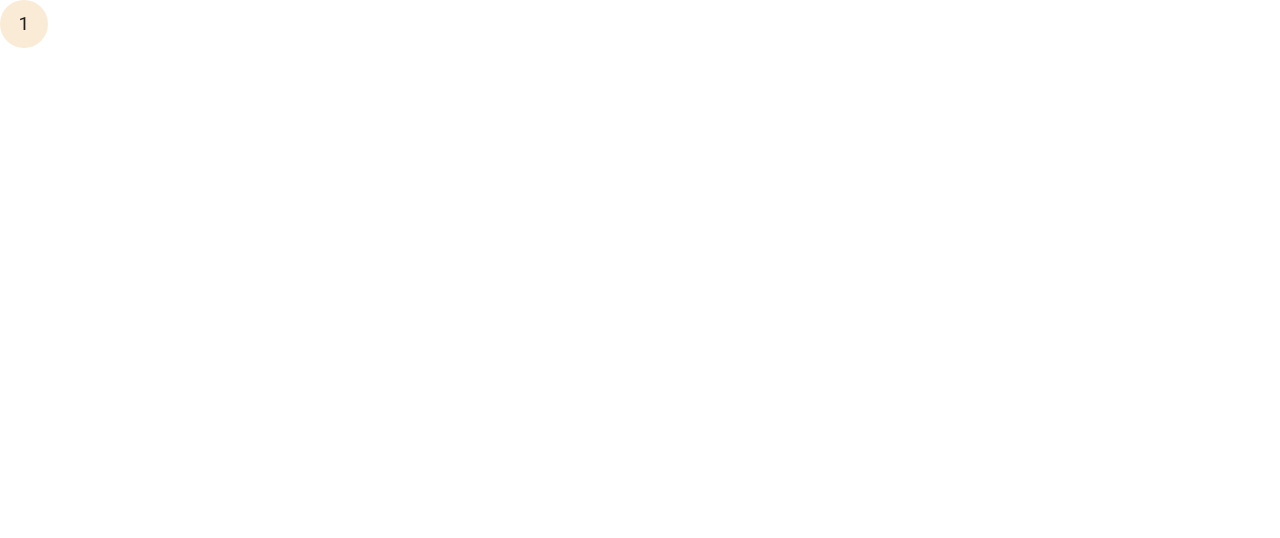
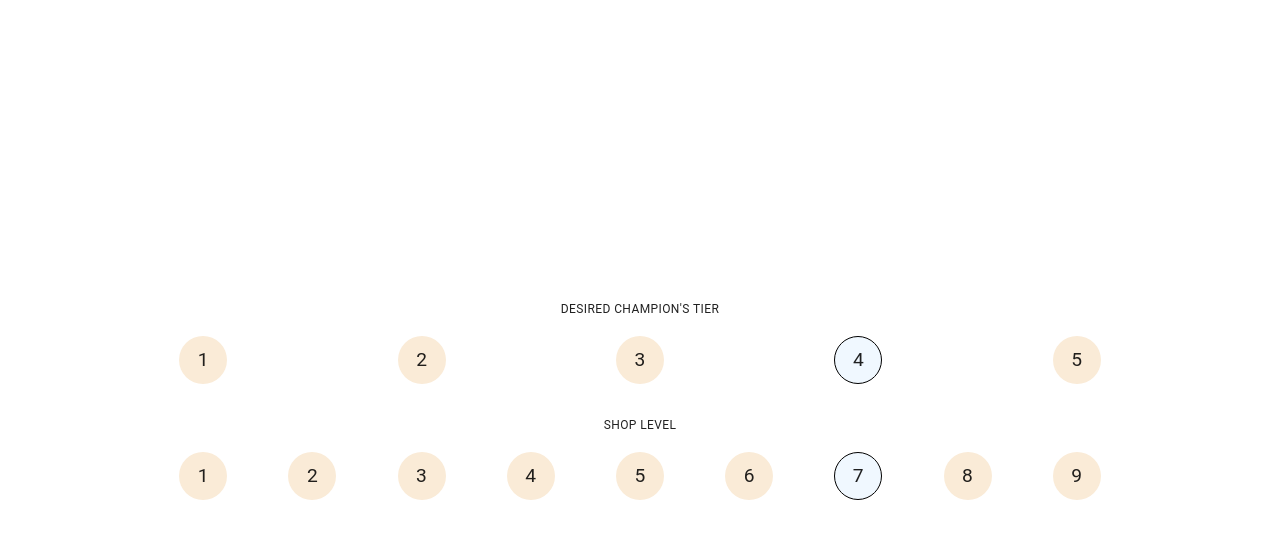
Before and after one commit to willian-pessoa/TFT-Probabilidade, a React (Create React App) app: page / in a window 1280 px wide. Shown: the top 538 px of the page. Built offline with nearby package versions, Linux system fonts and the light colour scheme.

Commit message:
add UI form to tier and shop

```diff
--- a/src/App.js
+++ b/src/App.js
@@ -1,31 +1,40 @@
 import { useState } from 'react';
-import { Box, useTheme, FormControl, FormControlLabel, FormLabel, RadioGroup } from '@mui/material';
+import { Box, useTheme, Typography } from '@mui/material';
 import CssBaseline from '@mui/material/CssBaseline';
 
+import FlexCenterBox from "./components/CustomBoxs/FlexCenterBox.jsx"
+import VerticalCenterBox from "./components/CustomBoxs/VerticalCenterBox.jsx"
+import FlexBetweenBox from './components/CustomBoxs/FlexBetweenBox.jsx';
 import CustomRadio from './components/CustomRadio/CustomRadio';
 
 function App() {
   const theme = useTheme()
 
   const [cost, setCost] = useState({ 1: false, 2: false, 3: false, 4: true, 5: false })
-  console.log("🚀 ~ file: App.js:7 ~ App ~  theme :", theme)
+  const [shop, setShop] = useState({ 1: false, 2: false, 3: false, 4: false, 5: false, 6: false, 7: true, 8: false, 9: false })
 
   return (
-    <Box width="100vw">
+    <VerticalCenterBox width="100vw" minHeight="100vh">
       <CssBaseline />
       {/* {FORM} */}
-      <Box>
+      <VerticalCenterBox id="FORM" width="90%" minHeight="50%">
         {/* {TOP SIDE} */}
-        <Box>
-          <Box>
-            <CustomRadio value={1}/>
-          </Box>
-          <Box>
-
-          </Box>
-        </Box>
-      </Box>
-    </Box>
+        <VerticalCenterBox id="TOP_CONTAINER" width="100%" gap="1rem">
+          <Typography variant="caption">DESIRED CHAMPION'S TIER</Typography>
+          <FlexBetweenBox id="COST_BOX" width="80%" marginBottom="1rem" >
+            {Object.keys(cost).map((tier) => {
+              return <CustomRadio key={tier} value={tier} active={cost[tier]} />
+            })}
+          </FlexBetweenBox>
+          <Typography variant="caption">SHOP LEVEL</Typography>
+          <FlexBetweenBox id="LEVEL_BOX" width="80%" >
+            {Object.keys(shop).map((level) => {
+              return <CustomRadio key={level} value={level} active={shop[level]} />
+            })}
+          </FlexBetweenBox>
+        </VerticalCenterBox>
+      </VerticalCenterBox>
+    </VerticalCenterBox>
   );
 }
 
--- /dev/null
+++ b/src/components/CustomBoxs/FlexBetweenBox.jsx
@@ -0,0 +1,10 @@
+const { default: styled } = require("@emotion/styled");
+const { Box } = require("@mui/material");
+
+const FlexBetweenBox = styled(Box)({
+  display: "flex",
+  justifyContent: "space-between",
+  alignContent: "center",
+});
+
+export default FlexBetweenBox;
--- /dev/null
+++ b/src/components/CustomBoxs/FlexCenterBox.jsx
@@ -0,0 +1,10 @@
+const { default: styled } = require("@emotion/styled");
+const { Box } = require("@mui/material");
+
+const FlexCenterBox = styled(Box)({
+  display: "flex",
+  justifyContent: "center",
+  alignItems: "center",
+});
+
+export default FlexCenterBox;
--- /dev/null
+++ b/src/components/CustomBoxs/VerticalCenterBox.jsx
@@ -0,0 +1,11 @@
+const { default: styled } = require("@emotion/styled");
+const { Box } = require("@mui/material");
+
+const VerticalCenterBox = styled(Box)({
+  display: "flex",
+  justifyContent: "center",
+  alignItems: "center",
+  flexDirection: "column",
+});
+
+export default VerticalCenterBox;
--- a/src/components/CustomRadio/CustomRadio.jsx
+++ b/src/components/CustomRadio/CustomRadio.jsx
@@ -1,9 +1,12 @@
 import React from "react";
 import "./CustomRadio.scss";
 
-const CustomRadio = ({ value, active }) => {
+const CustomRadio = ({ value, active, ...props }) => {
   return (
-    <label className={`label__radio ${active ? "active" : "default"}`}>
+    <label
+      {...props}
+      className={`label__radio ${active ? "active" : "default"}`}
+    >
       <input type="radio" className="radio" />
       <span className="radio__value">{value}</span>
     </label>
```
